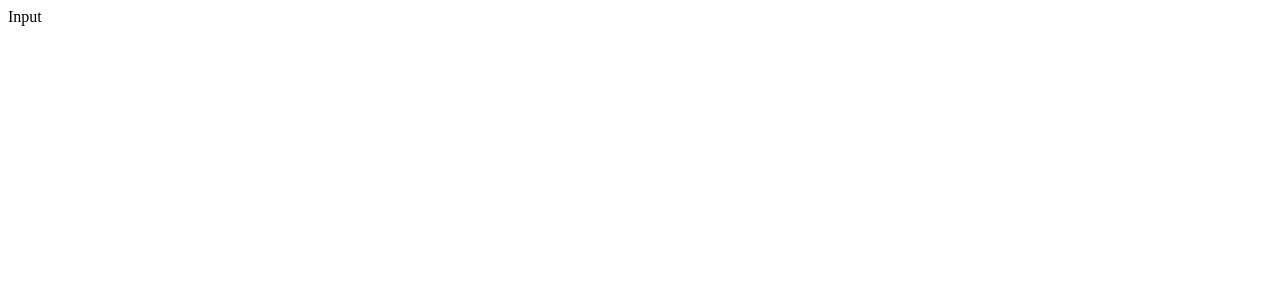
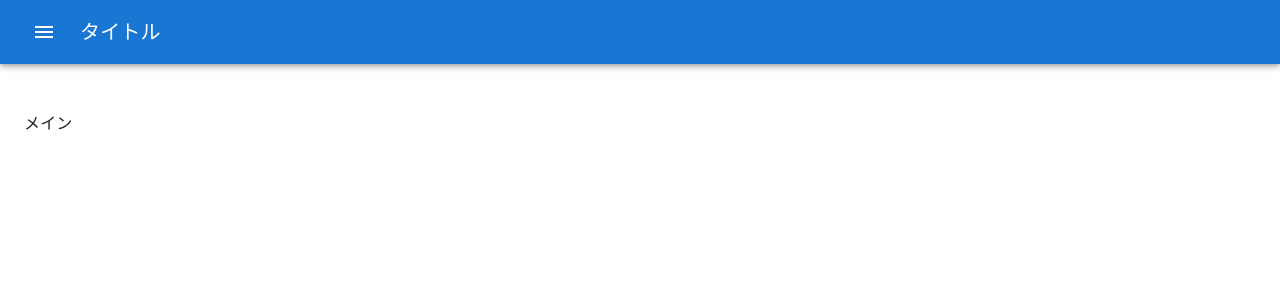
Before and after one commit to kewpie134134/kakeibo-pwa, a React (Vite) app: page / in a window 1280 px wide. Shown: the top 300 px of the page. Built offline with nearby package versions, Linux system fonts and the light colour scheme.

Commit message:
[update] #1 AppBar と Drawer 作成

```diff
--- /dev/null
+++ b/src/organisms/ResponsiveDrawer.tsx
@@ -0,0 +1,97 @@
+import {
+  AppBar,
+  Box,
+  CssBaseline,
+  Drawer,
+  IconButton,
+  List,
+  ListItem,
+  ListItemText,
+  Toolbar,
+  Typography,
+} from "@mui/material";
+import { styled } from "@mui/material/styles";
+import MenuIcon from "@mui/icons-material/Menu";
+import { useState } from "react";
+
+const drawerWidth = 200;
+
+const Main = styled("main", { shouldForwardProp: (prop) => prop !== "open" })<{
+  open?: boolean;
+}>(({ theme, open }) => ({
+  flexGrow: 1,
+  padding: theme.spacing(3),
+  transition: theme.transitions.create("margin", {
+    easing: theme.transitions.easing.easeIn,
+    duration: theme.transitions.duration.leavingScreen,
+  }),
+  marginLeft: -1 * drawerWidth,
+  ...(open && {
+    transition: theme.transitions.create("margin", {
+      easing: theme.transitions.easing.easeOut,
+      duration: theme.transitions.duration.enteringScreen,
+    }),
+    marginLeft: 0,
+  }),
+}));
+
+const ResponsiveDrawer = () => {
+  const [isOpen, setIsOpen] = useState(false);
+  const openToggle = () => {
+    setIsOpen(!isOpen);
+  };
+
+  return (
+    <Box sx={{ display: "flex" }}>
+      <CssBaseline />
+      {/* AppBar */}
+      <Box sx={{ display: "flex" }}>
+        <AppBar
+          position="fixed"
+          sx={{ zIndex: (theme) => theme.zIndex.drawer + 1 }}
+        >
+          <Toolbar>
+            <IconButton onClick={openToggle} color="inherit" sx={{ mr: 2 }}>
+              <MenuIcon />
+            </IconButton>
+            <Typography variant="h6" noWrap>
+              タイトル
+            </Typography>
+          </Toolbar>
+        </AppBar>
+      </Box>
+
+      {/* Drawer */}
+      <Drawer
+        sx={{
+          width: drawerWidth,
+          flexShrink: 0,
+          "& .MuiDrawer-paper": { width: drawerWidth },
+        }}
+        variant="persistent"
+        anchor="left"
+        open={isOpen}
+      >
+        <Toolbar />
+        <Box sx={{ overflow: "auto" }}>
+          <List>
+            <ListItem>
+              <ListItemText primary="メニュー1" />
+            </ListItem>
+            <ListItem>
+              <ListItemText primary="メニュー1" />
+            </ListItem>
+          </List>
+        </Box>
+      </Drawer>
+
+      {/* Main */}
+      <Main open={isOpen}>
+        <Toolbar />
+        <Box>メイン</Box>
+      </Main>
+    </Box>
+  );
+};
+
+export default ResponsiveDrawer;
--- a/src/pages/App.tsx
+++ b/src/pages/App.tsx
@@ -1,11 +1,12 @@
 import { Routes, Route, BrowserRouter } from "react-router-dom";
 import Input from "./Input";
 import Note from "./Note";
-import BottomNavigation from "../organisms/BottomNavigationBar";
 import Calendar from "./Calendar";
 import Graph from "./Graph";
 import Settings from "./Settings";
 import NotFound from "./NotFound";
+import ResponsiveDrawer from "../organisms/ResponsiveDrawer";
+import BottomNavigation from "../organisms/BottomNavigationBar";
 
 const App: React.FC = () => {
   return (
@@ -20,6 +21,7 @@ const App: React.FC = () => {
           <Route path="/settings" element={<Settings />} />
           <Route path="*" element={<NotFound />} />
         </Routes>
+        <ResponsiveDrawer />
         <BottomNavigation />
       </BrowserRouter>
     </div>
```
